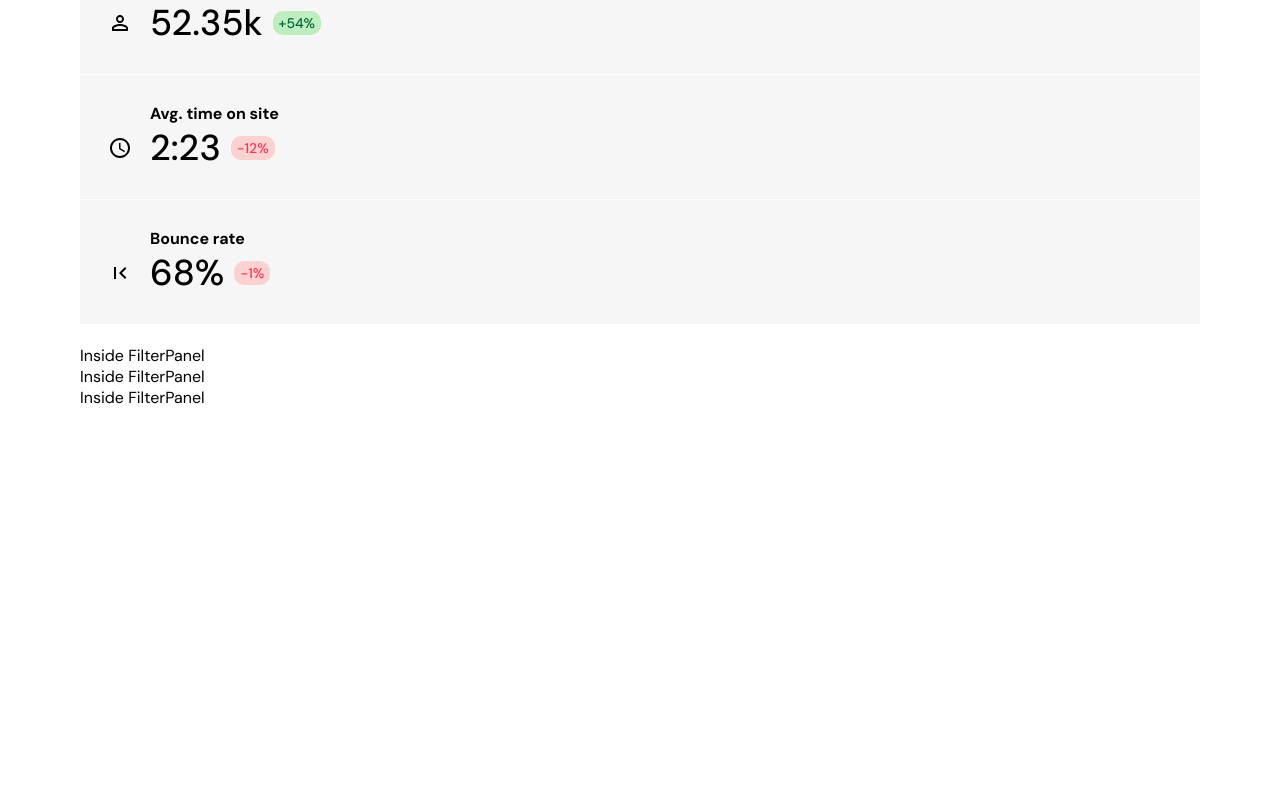
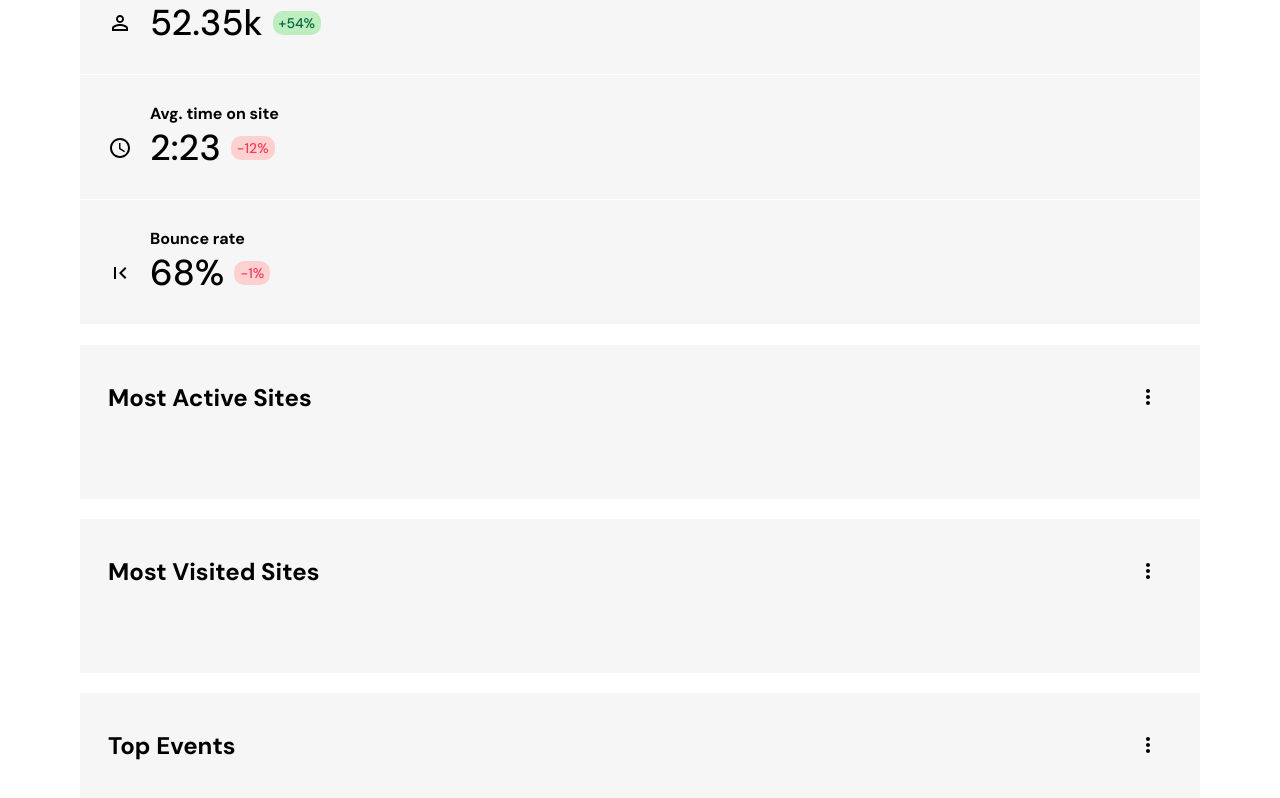
Before and after one commit to GBarkhatov/carlo-test, a React (Create React App) app: page / in a window 1280 px wide. Shown: the part 583-1381 px from the top of the page. Before the commit the page ends 1118 px from the top, so only its background shows below. Built offline with nearby package versions, Linux system fonts and the light colour scheme.

Commit message:
add top part

```diff
--- a/src/components/FilterPanel/FilterPanel.js
+++ b/src/components/FilterPanel/FilterPanel.js
@@ -1,11 +1,44 @@
 import React from 'react'
 import styled from 'styled-components/macro'
 
-const Component = styled.div``
+import IconButton from '@material-ui/core/IconButton'
+import MoreIcon from '@material-ui/icons/MoreVert'
 
-const FilterPanel = () => (
+const Component = styled.div`
+  background: #f6f6f6;
+  padding: 28px;
+
+  &:not(:last-of-type) {
+    margin-bottom: 20px;
+  }
+`
+
+const TopPart = styled.div`
+  display: flex;
+  justify-content: space-between;
+  align-items: center;
+  margin-bottom: 50px;
+`
+
+const Header = styled.h4`
+  font-size: 24px;
+  margin: 0;
+`
+
+const StyledIconButton = styled(IconButton)`
+  width: 48px;
+  height: 48px;
+  color: #84868A;
+`
+
+const FilterPanel = ({ title, data }) => (
   <Component>
-    Inside FilterPanel
+    <TopPart>
+      <Header>{title}</Header>
+      <StyledIconButton edge='start' color='inherit' aria-label='open drawer'>
+        <MoreIcon />
+      </StyledIconButton>
+    </TopPart>
   </Component>
 )
 
```
